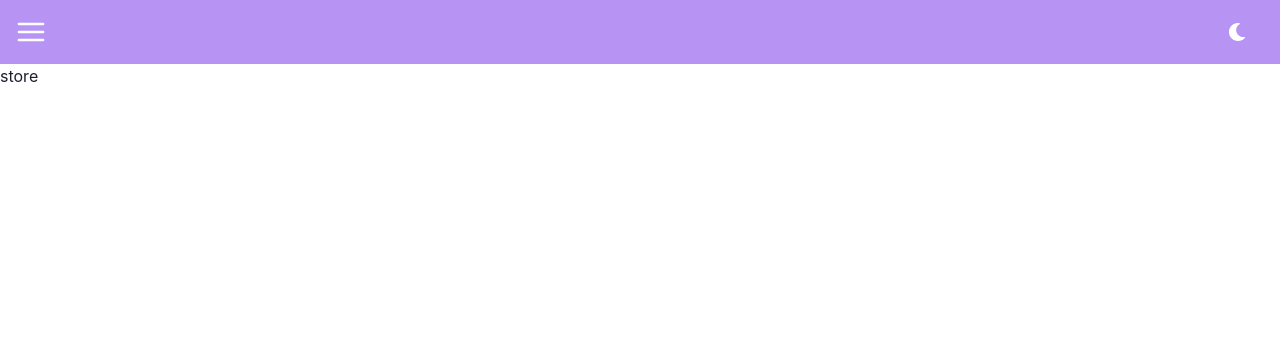
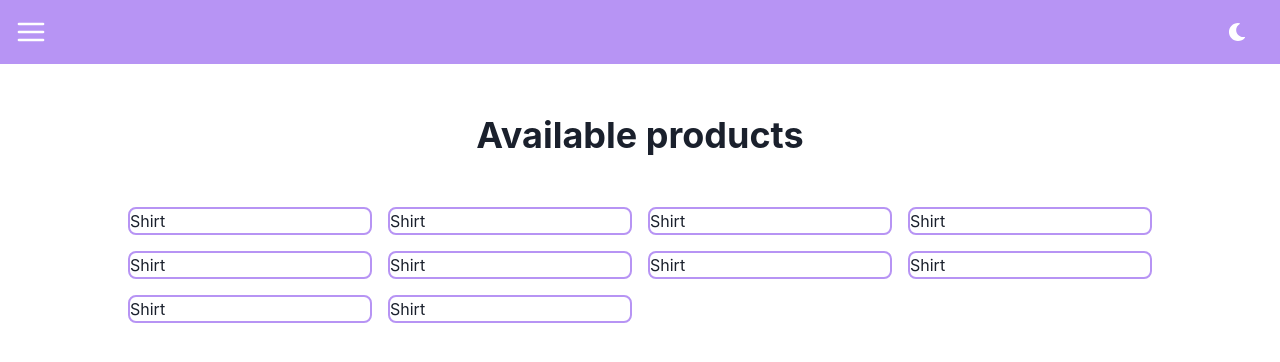
Before and after one commit to UrosDelic/bounty-hunters-fe, a React (Create React App) app: page /store in a window 1280 px wide. Shown: the top 362 px of the page. Built offline with nearby package versions, Linux system fonts and the light colour scheme.

Commit message:
[store-page] Add store page

```diff
--- a/src/App.jsx
+++ b/src/App.jsx
@@ -5,7 +5,7 @@ import { BrowserRouter } from 'react-router-dom';
 import { Layout } from './components';
 import Feed from './components/user/Feed';
 import theme from './theme';
-import { DefaultPage, NotFound, Wallet } from './pages';
+import { DefaultPage, NotFound, Wallet, Store } from './pages';
 import ProtectedRoute from './routes/ProtectedRoute';
 import userTypes from './context/userTypes';
 
@@ -38,7 +38,7 @@ function App() {
               <Route path="/new-tasks" element={<div>new tasks</div>} />
               <Route path="/my-tasks" element={<div>my tasks</div>} />
               <Route path="/wallet" element={<Wallet />} />
-              <Route path="/store" element={<div>store</div>} />
+              <Route path="/store" element={<Store />} />
               <Route path="/my-orders" element={<div>my orders</div>} />
             </Route>
 
--- /dev/null
+++ b/src/pages/Store.jsx
@@ -0,0 +1,29 @@
+import { Heading, Box, Flex, Grid, GridItem } from '@chakra-ui/react';
+import { productsList } from '../testData/TestData';
+
+function Store() {
+  return (
+    <Box maxW="80%" margin="auto">
+      <Heading as="h1" textAlign="center" marginTop="50px">
+        Available products
+      </Heading>
+      <Grid templateColumns="repeat(4, 1fr)" gap={4} marginTop="50px">
+        {productsList.map(product => {
+          const { id, name, points } = product;
+          return (
+            <GridItem
+              key={id}
+              border="2px solid"
+              borderColor="purple.300"
+              borderRadius="8px"
+            >
+              {name}
+            </GridItem>
+          );
+        })}
+      </Grid>
+    </Box>
+  );
+}
+
+export default Store;
--- a/src/pages/index.js
+++ b/src/pages/index.js
@@ -1,5 +1,6 @@
 import DefaultPage from './DefaultPage';
 import NotFound from './NotFound';
 import Wallet from './Wallet';
+import Store from './Store';
 
-export { DefaultPage, NotFound, Wallet };
+export { DefaultPage, NotFound, Wallet, Store };
--- a/src/testData/TestData.js
+++ b/src/testData/TestData.js
@@ -46,4 +46,17 @@ const spentPoints = [
   },
 ];
 
-export { gainedPoints, spentPoints };
+const productsList = [
+  { id: 1, name: 'Shirt', points: 40, description: 'this is a product' },
+  { id: 2, name: 'Shirt', points: 40, description: 'this is a product' },
+  { id: 3, name: 'Shirt', points: 40, description: 'this is a product' },
+  { id: 4, name: 'Shirt', points: 40, description: 'this is a product' },
+  { id: 5, name: 'Shirt', points: 40, description: 'this is a product' },
+  { id: 6, name: 'Shirt', points: 40, description: 'this is a product' },
+  { id: 7, name: 'Shirt', points: 40, description: 'this is a product' },
+  { id: 8, name: 'Shirt', points: 40, description: 'this is a product' },
+  { id: 9, name: 'Shirt', points: 40, description: 'this is a product' },
+  { id: 10, name: 'Shirt', points: 40, description: 'this is a product' },
+];
+
+export { gainedPoints, spentPoints, productsList };
```
